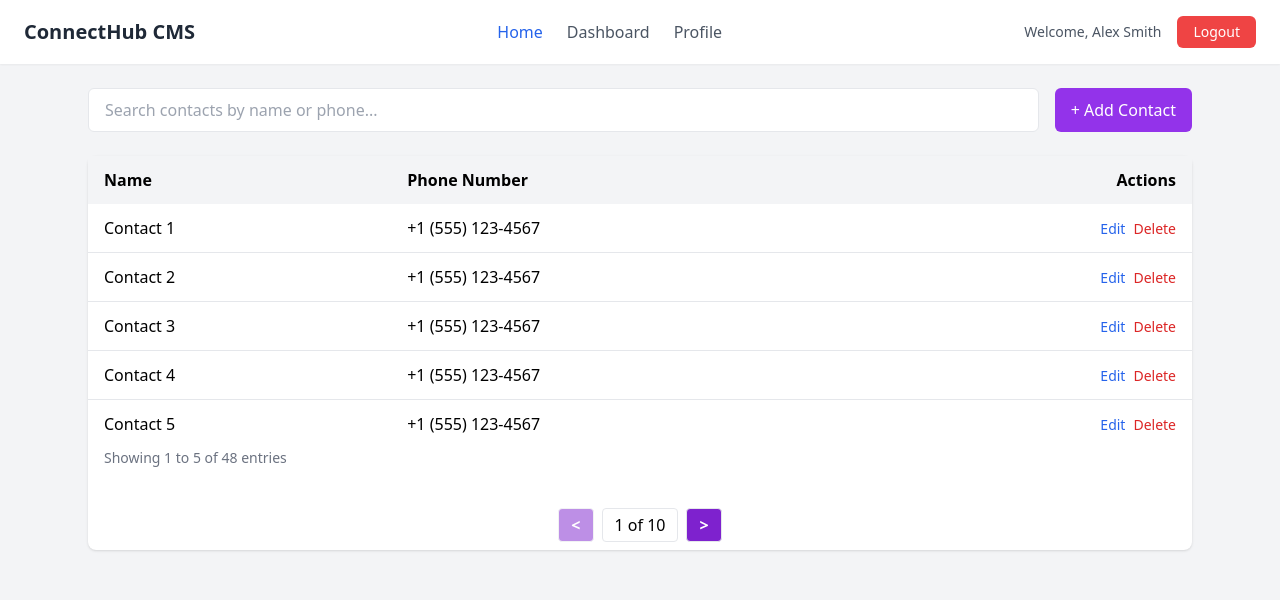
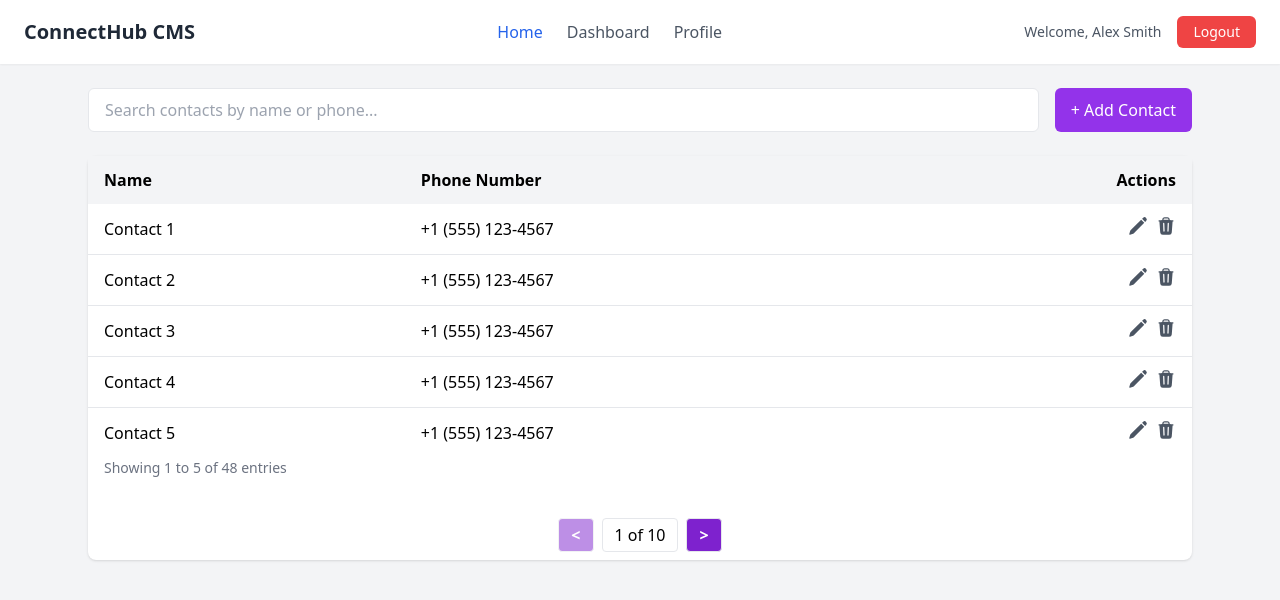
Before and after one commit to muhammadanascode/contact-management-frontend, a React (Create React App) app: page / in a window 1280 px wide. Shown: the top 600 px of the page. Built offline with nearby package versions, Linux system fonts and the light colour scheme.

Commit message:
feat: Added icons istead of text

```diff
--- a/src/components/ContactItem.js
+++ b/src/components/ContactItem.js
@@ -1,11 +1,17 @@
+import { PencilIcon, TrashIcon } from '@heroicons/react/24/solid'
+
 const ContactItem = ({ contact }) => {
   return (
     <tr className="border-b last:border-none">
       <td className="py-3 px-4">{contact.name}</td>
       <td className="py-3 px-4">{contact.phone}</td>
       <td className="py-3 px-4 text-right space-x-2">
-        <button className="text-blue-600 text-sm">Edit</button>
-        <button className="text-red-600 text-sm">Delete</button>
+        <button className="text-gray-600 text-sm">
+            <PencilIcon className="w-5 h-5" />
+        </button>
+        <button className="text-gray-600 text-sm">
+            <TrashIcon className="w-5 h-5" /> {/* Delete */}
+        </button>
       </td>
     </tr>
   );
```
